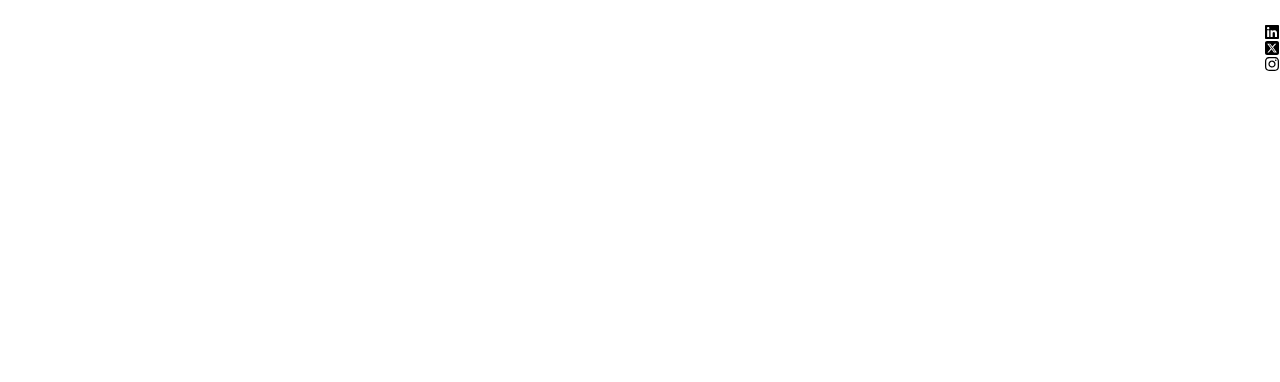
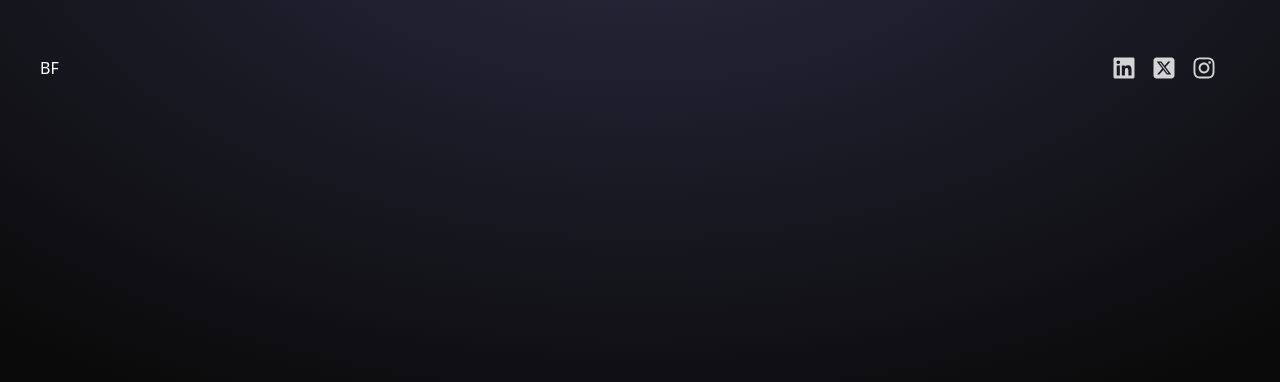
Before and after one commit to Manuelhhinojosa/byronFastWebsite, a React (Vite) app: page / in a window 1280 px wide. Shown: the top 382 px of the page. Built offline with nearby package versions, Linux system fonts and the light colour scheme; a web font is replaced by a local one.

Commit message:
Styled Navbar logos with tailwindCSS Added background color to App component using Snippets for a gradient bg color design Completed stying of Navbar component. Next step: Hero component.

```diff
--- a/src/App.jsx
+++ b/src/App.jsx
@@ -5,8 +5,12 @@ import Navbar from "./components/Navbar";
 
 const App = () => {
   return (
-    <div>
-      <Navbar />
+    <div className="overflow-x-hidden text-neutral-300 antialiased selection:bg-cyan-300 selection:text-cyan-900">
+      <div className="flixed top-0 -z-10 h-full w-full"></div>
+      <div className="absolute top-0 z-[-2] h-screen w-screen bg-neutral-950 bg-[radial-gradient(ellipse_80%_80%_at_50%_-20%,rgba(120,119,198,0.3),rgba(255,255,255,0))]"></div>
+      <div className="container mx-auto px-8">
+        <Navbar />
+      </div>
     </div>
   );
 };
--- a/src/components/Navbar.jsx
+++ b/src/components/Navbar.jsx
@@ -9,9 +9,9 @@ const Navbar = () => {
   return (
     <nav className="mb-20 flex items-center justify-between py-6">
       <div className="flex flex-shrink-0 items-center">
-        <div className="text-white">BF</div>
+        <div className="text-white mx-2 w-10">BF</div>
       </div>
-      <div>
+      <div className="m-8 flex items-center justify-center gap-4 text-2xl">
         <FaLinkedin />
         <FaSquareXTwitter />
         <FaInstagram />
```
